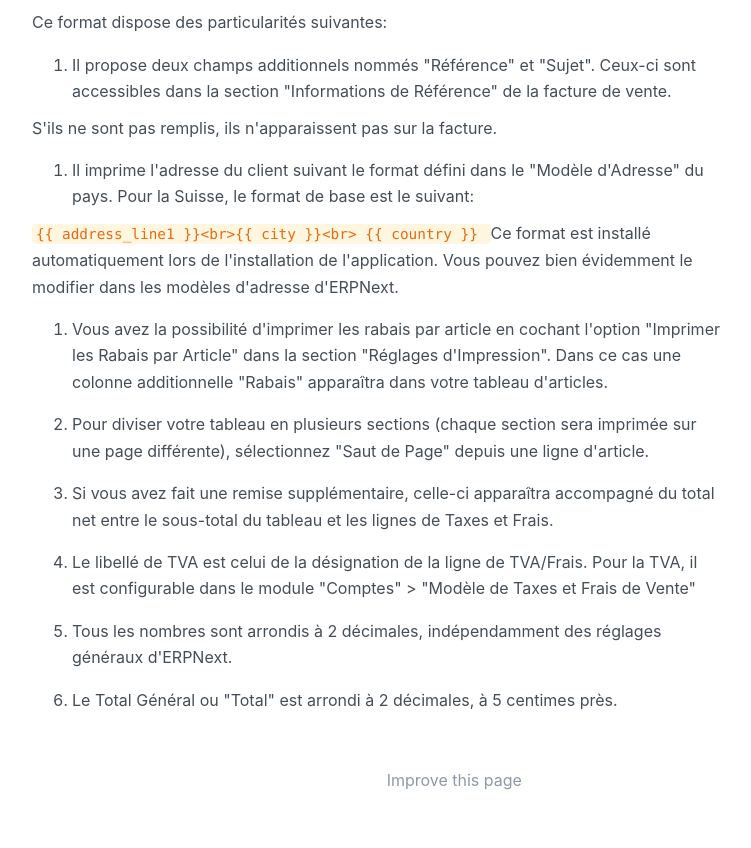
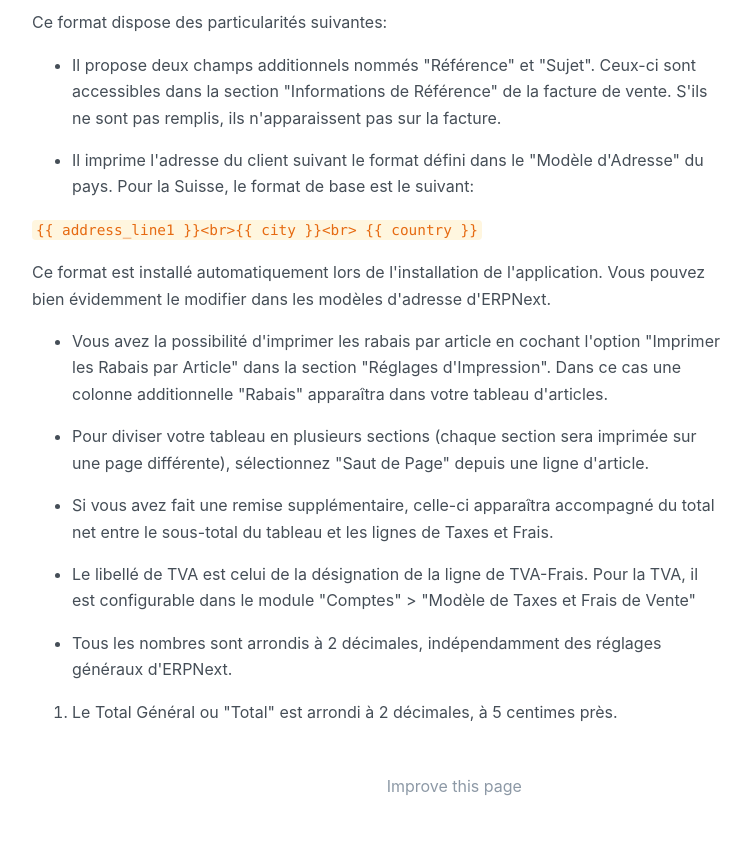
Before and after one commit to DOKOS-IO/switzerland, a plain HTML site: page user/manual/fr/formats d'impression/index.html in a window 1280 px wide. Shown: the part 379-1227 px from the top of the page, without its empty margins (188-939 px from the left). Drawn offline with Linux system fonts and the light colour scheme.

Commit message:
Documentation Styling

```diff
--- a/user/manual/fr/formats d'impression/index.html
+++ b/user/manual/fr/formats d'impression/index.html
@@ -131,34 +131,34 @@
 
 <p>Ce format dispose des particularités suivantes:</p>
 
-<ol>
-<li>Il propose deux champs additionnels nommés "Référence" et "Sujet".
-Ceux-ci sont accessibles dans la section "Informations de Référence" de la facture de vente.</li>
-</ol>
-
-<p>S'ils ne sont pas remplis, ils n'apparaissent pas sur la facture.</p>
-
-<ol>
-<li>Il imprime l'adresse du client suivant le format défini dans le "Modèle d'Adresse" du pays.
-Pour la Suisse, le format de base est le suivant:</li>
-</ol>
+<ul>
+<li><p>Il propose deux champs additionnels nommés "Référence" et "Sujet".
+Ceux-ci sont accessibles dans la section "Informations de Référence" de la facture de vente.
+S'ils ne sont pas remplis, ils n'apparaissent pas sur la facture.</p></li>
+<li><p>Il imprime l'adresse du client suivant le format défini dans le "Modèle d'Adresse" du pays.
+Pour la Suisse, le format de base est le suivant:</p></li>
+</ul>
 
 <p><code>
-{{ address_line1 }}&lt;br&gt;{{ city }}&lt;br&gt;
-{{ country }}
-</code>
-Ce format est installé automatiquement lors de l'installation de l'application.
+    {{ address_line1 }}&lt;br&gt;{{ city }}&lt;br&gt;
+    {{ country }}
+</code>  </p>
+
+<p>Ce format est installé automatiquement lors de l'installation de l'application.
 Vous pouvez bien évidemment le modifier dans les modèles d'adresse d'ERPNext.</p>
 
-<ol>
+<ul>
 <li><p>Vous avez la possibilité d'imprimer les rabais par article en cochant l'option "Imprimer les Rabais par Article" dans la section "Réglages d'Impression".
 Dans ce cas une colonne additionnelle "Rabais" apparaîtra dans votre tableau d'articles.</p></li>
 <li><p>Pour diviser votre tableau en plusieurs sections (chaque section sera imprimée sur une page différente), sélectionnez "Saut de Page" depuis une ligne d'article.</p></li>
 <li><p>Si vous avez fait une remise supplémentaire, celle-ci apparaîtra accompagné du total net entre le sous-total du tableau et les lignes de Taxes et Frais.</p></li>
-<li><p>Le libellé de TVA est celui de la désignation de la ligne de TVA/Frais.
+<li><p>Le libellé de TVA est celui de la désignation de la ligne de TVA-Frais.
 Pour la TVA, il est configurable dans le module "Comptes" &gt; "Modèle de Taxes et Frais de Vente"</p></li>
 <li><p>Tous les nombres sont arrondis à 2 décimales, indépendamment des réglages généraux d'ERPNext.</p></li>
-<li><p>Le Total Général ou "Total" est arrondi à 2 décimales, à 5 centimes près.</p></li>
+</ul>
+
+<ol>
+<li>Le Total Général ou "Total" est arrondi à 2 décimales, à 5 centimes près.</li>
 </ol>
 
 </div>
```
Also changed, not shown: user/manual/fr/personnalisations/index.html (+4 -8 lines).
